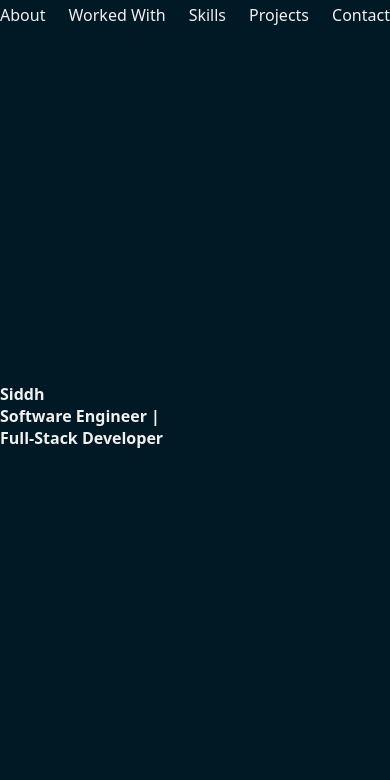
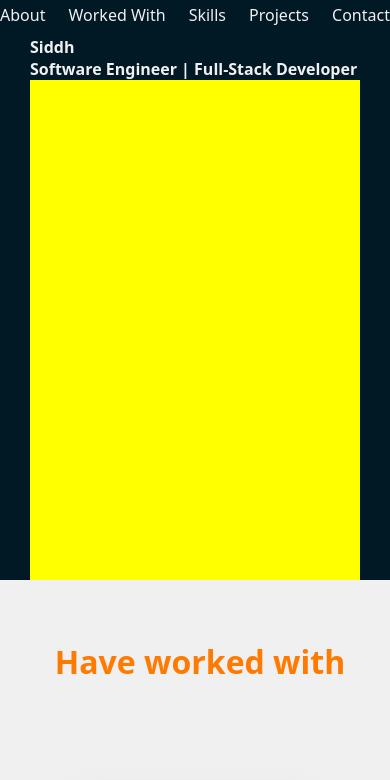
Before and after one commit to Siddh12/portfolio, a plain HTML site: page index.html in a window 390 px wide. Shown: the part 69-849 px from the top of the page. Drawn offline with Linux system fonts and the light colour scheme.

Commit message:
Update style.css

```diff
--- a/style.css
+++ b/style.css
@@ -223,9 +223,14 @@ footer {
     .aboutme,
     .projectcardholder,
     .aboumeleft,
-    .introleft {
+    .introleft, footer{
         flex-direction: column;
         padding: 0;
+    }
+    .introleft, .introright, .aboumeleft, .aboutmeright, .downlogo, .queryform{
+        padding: 0px 30px;
+        width: 100%;
+        height: auto;
     }
 
     .log {
```
